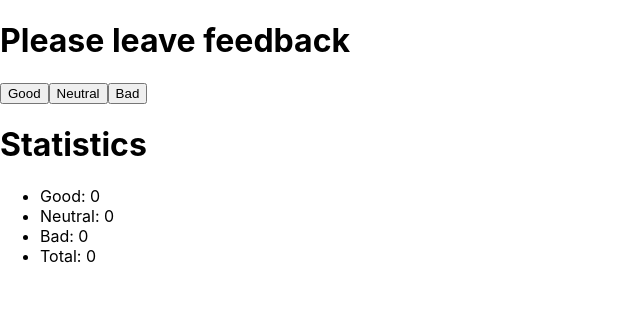
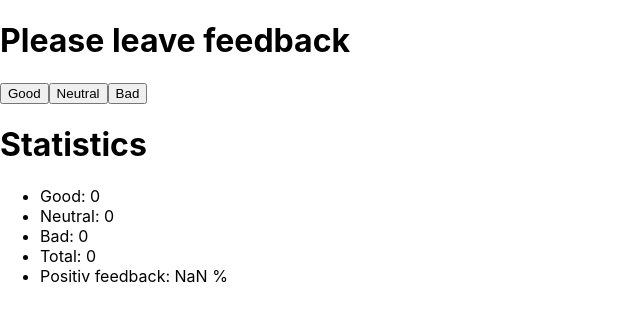
Before and after one commit to ssulphurr/goit-react-hw-02-feedback, a React (Create React App) app: page / in a window 1280 px wide. Shown: the top 322 px of the page, without its empty margins (0-640 px from the left). Built offline with nearby package versions, Linux system fonts and the light colour scheme.

Commit message:
adds step 2

```diff
--- a/src/components/App.jsx
+++ b/src/components/App.jsx
@@ -14,12 +14,19 @@ class App extends Component {
   };
 
   countTotalFeedback = () => {
-    const TotalFeedback = Object.values(this.state).reduce((acc, value) => {
+    const totalFeedback = Object.values(this.state).reduce((acc, value) => {
       acc = acc + value;
       return acc;
     }, 0);
 
-    return TotalFeedback;
+    return totalFeedback;
+  };
+
+  countPositiveFeedbackPercentage = () => {
+    const totalFeedback = this.countTotalFeedback();
+    const positivePercentage = (this.state.good / totalFeedback) * 100;
+
+    return parseInt(positivePercentage);
   };
 
   render() {
@@ -43,6 +50,8 @@ class App extends Component {
           <li>Bad: {this.state.bad}</li>
 
           <li>Total: {this.countTotalFeedback()}</li>
+
+          <li>Positiv feedback: {this.countPositiveFeedbackPercentage()} %</li>
         </ul>
       </>
     );
```
